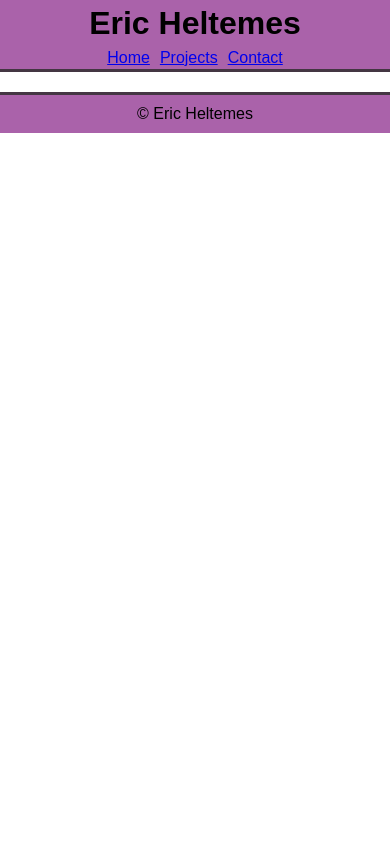
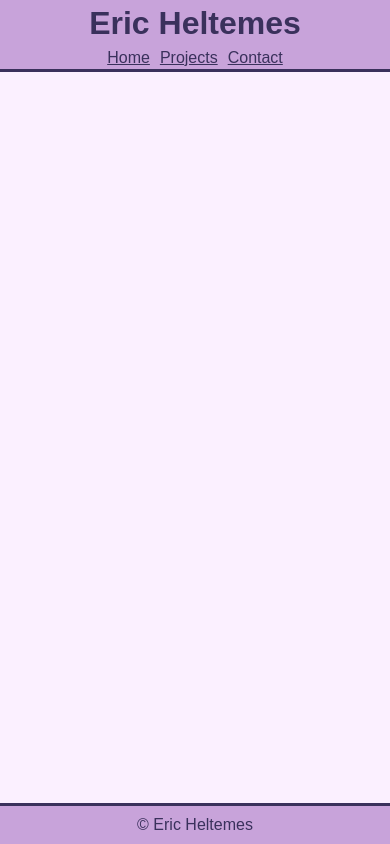
Before and after one commit to erheltemes/react_portfolio, a React (Create React App) app: page / in a window 390 px wide. Built offline with nearby package versions, Linux system fonts and the light colour scheme.

Commit message:
added responsive elements to CSS and updated, About me

```diff
--- a/src/pages/Home.js
+++ b/src/pages/Home.js
@@ -14,7 +14,9 @@ function Home() {
 
         <div id="about-me" className="about-me">
           <h2>About Me</h2>
-          <p>I am a full-stack web developer who recently began the University of Minnesota's full-stack coding bootcamp. I still have a lot to learn, but am doing so at a rapid pace. </p>
+          <p>
+          Full Stack Developer who blends systemic and creative approaches to solve problems. Earned certificate in web development from University of Minnesota where I honed my technical skills in node.js, databases, and react.js, and exercised my ability to learn quickly while still delivering quality products. Completing undergraduate degree in Music for Film TV & Games and working on many musical productions as a Music Director has given me experience in working with others to complete large projects both in leadership and collaborative positions. Driven to write efficient, organized, scaleable code that is easy for developers to modify while still considering the user experience Strong ability to plan ahead, work efficiently, communicate, and remain flexible.
+          </p>
           <a href={process.env.PUBLIC_URL + "/first-draft-resume.pdf"} target="_blank" rel="noreferrer">Resume</a>
         </div>
       </div>
--- a/src/styles.css
+++ b/src/styles.css
@@ -5,20 +5,37 @@
   font-family: Arial, Helvetica, sans-serif;
 }
 
+:root {
+  --main-color: rgba(193, 151, 212, 0.863);
+  --main-color-2: rgb(58, 49, 92);
+}
+
 body {
   text-align: center;
+  min-height: 100vh;
+  height: 100%;
+  position: relative;
+  background-color: rgb(251, 240, 255);
+  color: var(--main-color-2)
+}
+
+a {
+  color: var(--main-color-2)
+}
+
+a:hover {
+  color: rgb(66, 66, 250);
 }
 
 /* HEADER */
 header {
   text-align: center;
-  background:rgb(170, 98, 170);
-  border-bottom: rgba(46, 45, 45, 0.815) solid 3px;
+  background: var(--main-color);
+  border-bottom: var(--main-color-2) solid 3px;
   margin-bottom: 20px;
 }
 
 h1 {
-  color: black;
   font-size: 2rem;
   padding: 5px;
 }
@@ -43,7 +60,7 @@ main {
 }
 
 .profile {
-    border-bottom: rgba(46, 45, 45, 0.815) solid 3px;
+  border-bottom: var(--main-color-2) solid 3px;
 }
 
 .about-me a {
@@ -55,6 +72,8 @@ main {
   width: 80%;
   height: auto;
   max-width: 400px;
+  border-radius: 0px;
+  border: var(--main-color-2) 3px solid;
 }
 
 .about-me {
@@ -64,12 +83,29 @@ main {
   max-width: 400px;
 }
 
+.about-me p {
+  text-align: left;
+}
+
 /* PROJECT */
+
+.projects-container {
+  display: flex;
+  flex-direction: column;
+  align-items: center;
+}
 
 .project {
   width: 90%;
-  margin: 40px auto;
-  max-width: 400px
+  margin: 40px 5px;
+  padding: 10px;
+  max-width: 400px;
+}
+
+.featured-project {
+  display: flex;
+  flex-direction: column;
+  align-items: center;
 }
 
 .featured-project h2 {
@@ -79,7 +115,7 @@ main {
 .project img {
   width: 100%;
   height: auto;
-  border:rgba(46, 45, 45, 0.815) solid 3px;
+  border: var(--main-color-2) solid 3px;
 }
 
 .links {
@@ -140,9 +176,12 @@ form button {
 
 footer {
   padding: 10px;
-  background:rgb(170, 98, 170);
-  border-top: rgba(46, 45, 45, 0.815) solid 3px;
+  background: var(--main-color);
+  border-top: var(--main-color-2) solid 3px;
   margin-top: 20px;
+  position: absolute;
+  width: 100%;
+  bottom: 0px;
 }
 
 @media screen and (min-width: 992px) {
@@ -154,8 +193,10 @@ footer {
 
   .projects-container {
     display: flex;
+    flex-direction: row;
     flex-wrap: wrap;
     align-items: flex-end;
+    justify-content: center;
   }
 }
 
```
